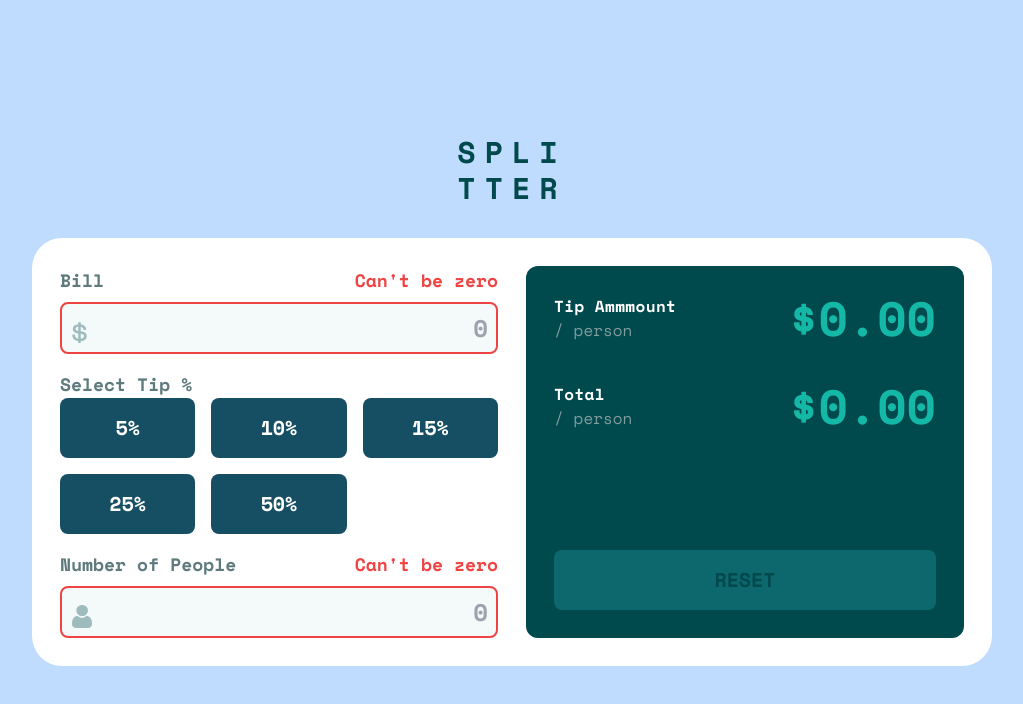
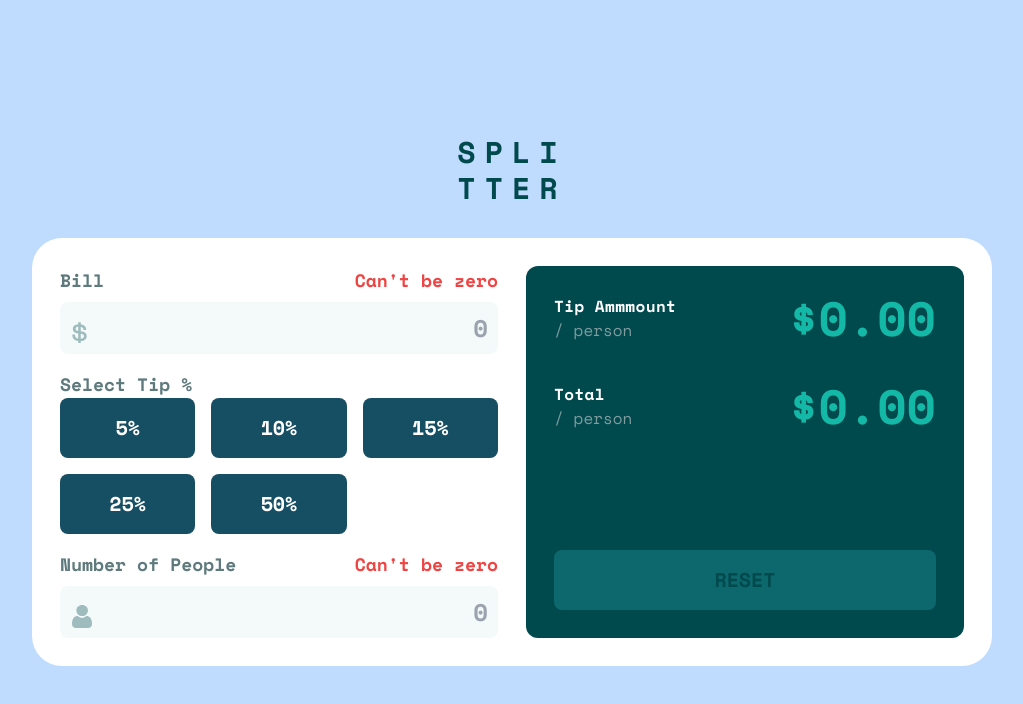
Before and after one commit to LugpDev2022/splitter, a Next.js app: page / in a window 1280 px wide. Shown: the top 704 px of the page, without its empty margins (128-1151 px from the left). Built offline with nearby package versions, Linux system fonts and the light colour scheme.

Commit message:
Input refactor

```diff
--- a/app/components/Input.tsx
+++ b/app/components/input/InputBlock.tsx
@@ -1,24 +1,24 @@
 import Image from 'next/image';
-import SectionSpan from './spans/SectionSpan';
+import SectionSpan from '../spans/SectionSpan';
+import Input from './NumericInput';
+import NumericInput from './NumericInput';
 
-interface InputProps {
+interface InputBlockProps {
   icon: string;
   iconAlt: string;
   iconWidth?: number;
   label: string;
   onChange: (target: any) => void;
-  placeholder: string;
   value: number;
   error?: boolean;
 }
 
-const Input: React.FC<InputProps> = ({
+const InputBlock: React.FC<InputBlockProps> = ({
   icon,
   iconAlt,
   iconWidth = 16,
   label,
   onChange,
-  placeholder,
   value,
   error = false,
 }) => (
@@ -46,32 +46,9 @@ const Input: React.FC<InputProps> = ({
         />
       </div>
 
-      <input
-        type='text'
-        className={`
-        bg-[#f4fafa]
-        border-2
-        ${error ? 'border-red-500' : 'border-transparent'}
-        duration-300
-        focus:border-cyan-400
-        font-bold
-        hover:border-cyan-400
-        hover:cursor-pointer
-        outline-none
-        p-2
-        rounded-lg
-        text-[#00494d]
-        text-2xl
-        text-right
-        transition
-        w-full
-        `}
-        placeholder={placeholder}
-        value={value > 0 ? value : ''}
-        onChange={onChange}
-      />
+      <NumericInput onChange={onChange} value={value} />
     </div>
   </>
 );
 
-export default Input;
+export default InputBlock;
--- /dev/null
+++ b/app/components/input/NumericInput.tsx
@@ -0,0 +1,38 @@
+interface NumericInputProps {
+  hasError?: boolean;
+  onChange: (target: any) => void;
+  value: number;
+}
+
+const NumericInput: React.FC<NumericInputProps> = ({
+  hasError,
+  onChange,
+  value,
+}) => (
+  <input
+    type='text'
+    className={`
+  ${hasError ? 'border-red-500' : 'border-transparent'}
+  bg-[#f4fafa]
+  border-2
+  duration-300
+  focus:border-cyan-400
+  font-bold
+  hover:border-cyan-400
+  hover:cursor-pointer
+  outline-none
+  p-2
+  rounded-lg
+  text-[#00494d]
+  text-2xl
+  text-right
+  transition
+  w-full
+  `}
+    placeholder='0'
+    value={value > 0 ? value.toString() : ''}
+    onChange={onChange}
+  />
+);
+
+export default NumericInput;
--- a/app/components/sections/BillSection.tsx
+++ b/app/components/sections/BillSection.tsx
@@ -2,10 +2,10 @@
 
 import { useCallback, useContext } from 'react';
 
-import Input from '../Input';
 import { AppContext } from '../context/AppContext';
 
 import dollarIcon from '../../assets/icon-dollar.svg';
+import InputBlock from '../input/InputBlock';
 
 const BillSection = () => {
   const { bill, handleBillChange, errors } = useContext<any>(AppContext);
@@ -20,7 +20,7 @@ const BillSection = () => {
 
   return (
     <div>
-      <Input
+      <InputBlock
         placeholder='0'
         icon={dollarIcon}
         iconAlt='dollar icon'
--- a/app/components/sections/PeopleNumberSection.tsx
+++ b/app/components/sections/PeopleNumberSection.tsx
@@ -1,11 +1,11 @@
 'use client';
 
-import Input from '../Input';
 import SectionSpan from '../spans/SectionSpan';
 
 import personIcon from '../../assets/icon-person.svg';
 import { useCallback, useContext } from 'react';
 import { AppContext } from '../context/AppContext';
+import InputBlock from '../input/InputBlock';
 
 const PeopleNumberSection = () => {
   const { peopleNumber, handlePeopleNumberChange, errors, tipPercentaje } =
@@ -21,7 +21,7 @@ const PeopleNumberSection = () => {
 
   return (
     <div className='mt-4'>
-      <Input
+      <InputBlock
         placeholder='0'
         icon={personIcon}
         iconWidth={20}
```
